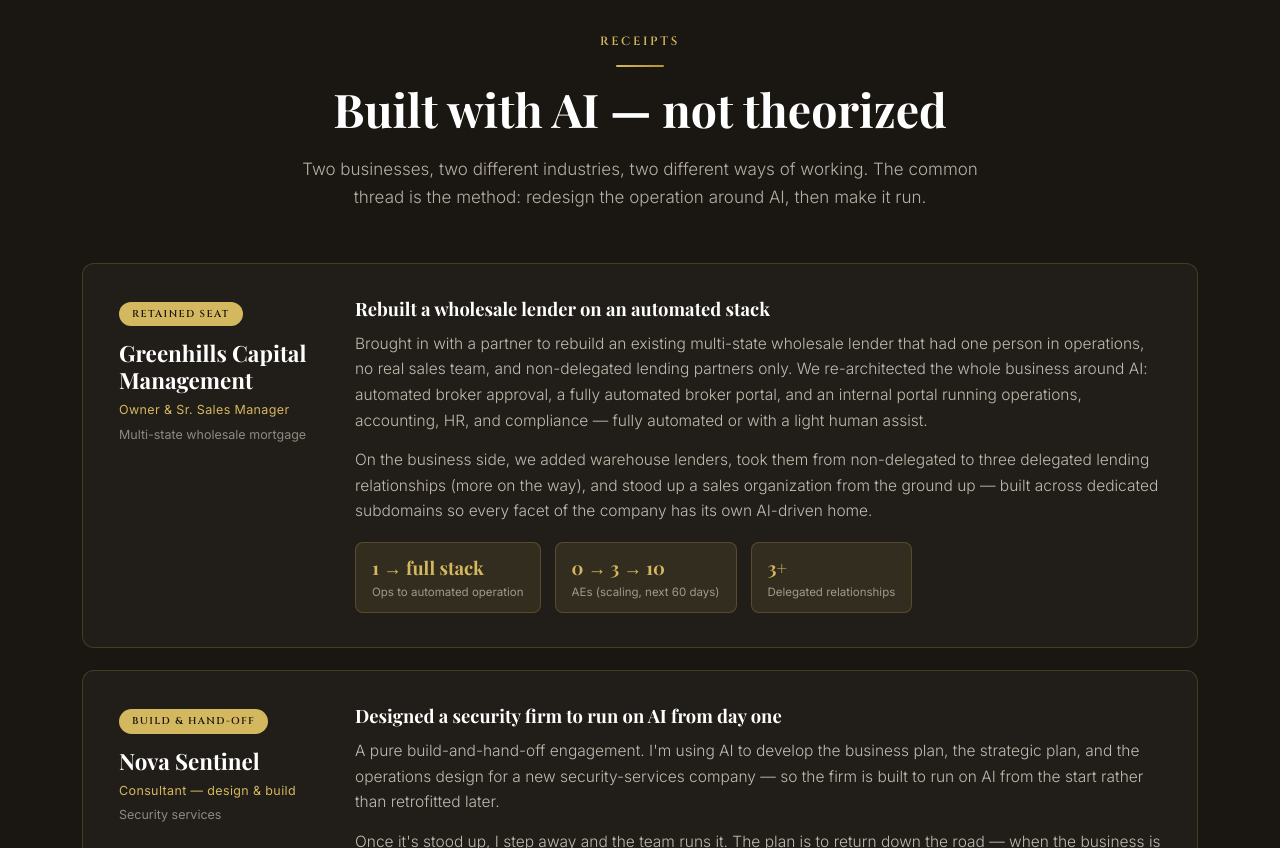
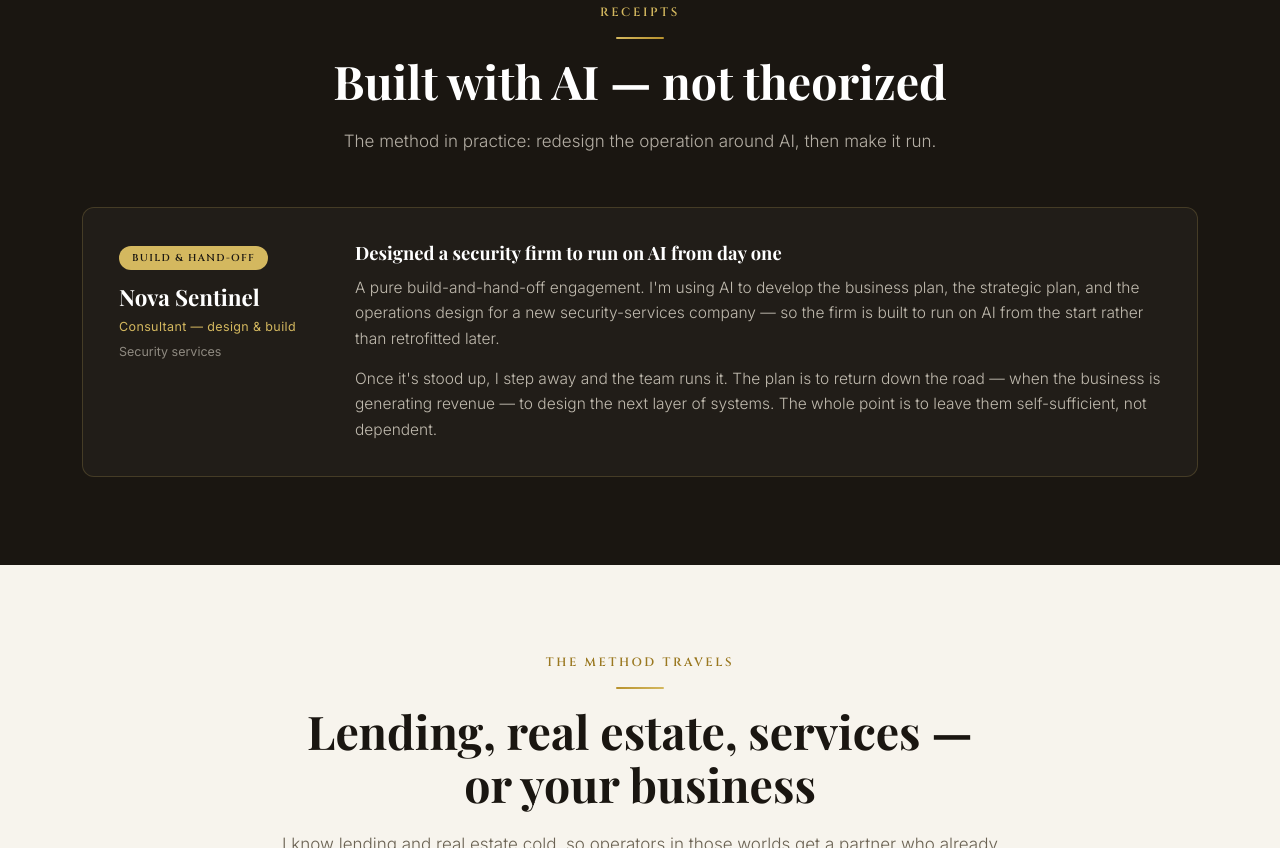
Before and after one commit to Olaf-Shawn/olafllc-website, a plain HTML site: page ai.html in a window 1280 px wide. Shown: the part 2476-3324 px from the top of the page. Drawn offline with nearby package versions, Linux system fonts and the light colour scheme; a web font is replaced by a local one.

Commit message:
Remove the Greenhills case study from the AI page
Shawn's role with Greenhills Capital Management ended on November 9,
2026. The case study naming the company, its metrics and the
commented-out volume swap come off the page, and the thesis paragraph
no longer lists a wholesale mortgage lender among current businesses.
The prior version stays in history.

Co-Authored-By: Claude Opus 5.5 <noreply@anthropic.com>

```diff
--- a/ai.html
+++ b/ai.html
@@ -353,8 +353,8 @@
       decision still has a person who owns it.
     </p>
     <p>
-      The proof is how I work. I'm currently active in four businesses — a wholesale mortgage
-      lender, a security-services firm, and more — and AI is what lets me be
+      The proof is how I work. I'm currently active in several businesses — a security-services
+      firm among them — and AI is what lets me be
       genuinely effective in each on a part-time footing. That's the same outcome I build for
       clients: not more software to babysit, but a business that runs leaner and better.
     </p>
@@ -410,49 +410,9 @@
     <div class="sec-head center">
       <span class="eyebrow">Receipts</span>
       <h2>Built with AI — not theorized</h2>
-      <p>Two businesses, two different industries, two different ways of working. The common thread is the method: redesign the operation around AI, then make it run.</p>
+      <p>The method in practice: redesign the operation around AI, then make it run.</p>
     </div>
     <div class="cases">
-
-      <!-- GCM -->
-      <div class="case">
-        <div class="case-side">
-          <span class="case-tag">Retained Seat</span>
-          <div class="case-name">Greenhills Capital Management</div>
-          <div class="case-role">Owner &amp; Sr. Sales Manager</div>
-          <div class="case-sector">Multi-state wholesale mortgage</div>
-        </div>
-        <div class="case-body">
-          <h3>Rebuilt a wholesale lender on an automated stack</h3>
-          <p>
-            Brought in with a partner to rebuild an existing multi-state wholesale lender that
-            had one person in operations, no real sales team, and non-delegated lending partners
-            only. We re-architected the whole business around AI: automated broker approval, a
-            fully automated broker portal, and an internal portal running operations, accounting,
-            HR, and compliance — fully automated or with a light human assist.
-          </p>
-          <p>
-            On the business side, we added warehouse lenders, took them from non-delegated to
-            three delegated lending relationships (more on the way), and stood up a sales
-            organization from the ground up — built across dedicated subdomains so every facet
-            of the company has its own AI-driven home.
-          </p>
-          <!-- ▼▼▼ SHAWN: when GCM is producing, replace the metric below with the volume line ▼▼▼ -->
-          <div class="case-metrics">
-            <div class="case-metric"><div class="cm-v">1 → full stack</div><div class="cm-l">Ops to automated operation</div></div>
-            <div class="case-metric"><div class="cm-v">0 → 3 → 10</div><div class="cm-l">AEs (scaling, next 60 days)</div></div>
-            <div class="case-metric"><div class="cm-v">3+</div><div class="cm-l">Delegated relationships</div></div>
-          </div>
-          <!-- Drop-in replacement once live:
-          <div class="case-metrics">
-            <div class="case-metric"><div class="cm-v">$0 → $40M / mo</div><div class="cm-l">Closed loan volume</div></div>
-            <div class="case-metric"><div class="cm-v">Full stack</div><div class="cm-l">Approval, portals, back office automated</div></div>
-          </div>
-          <p class="placeholder">If you're in this business, you know $40M a month is the number that matters.</p>
-          -->
-          <!-- ▲▲▲ end GCM swap ▲▲▲ -->
-        </div>
-      </div>
 
       <!-- Nova Sentinel -->
       <div class="case">
```
